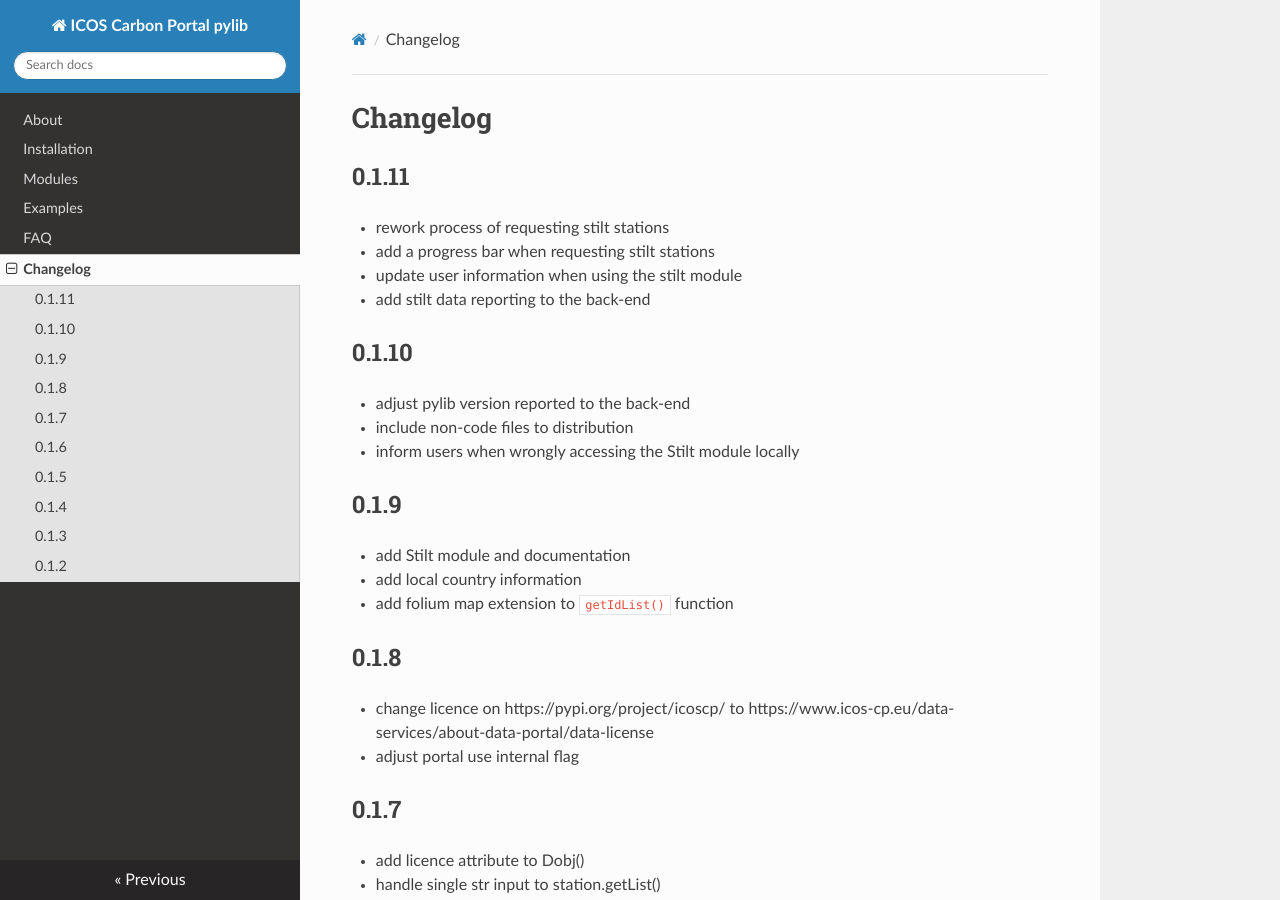
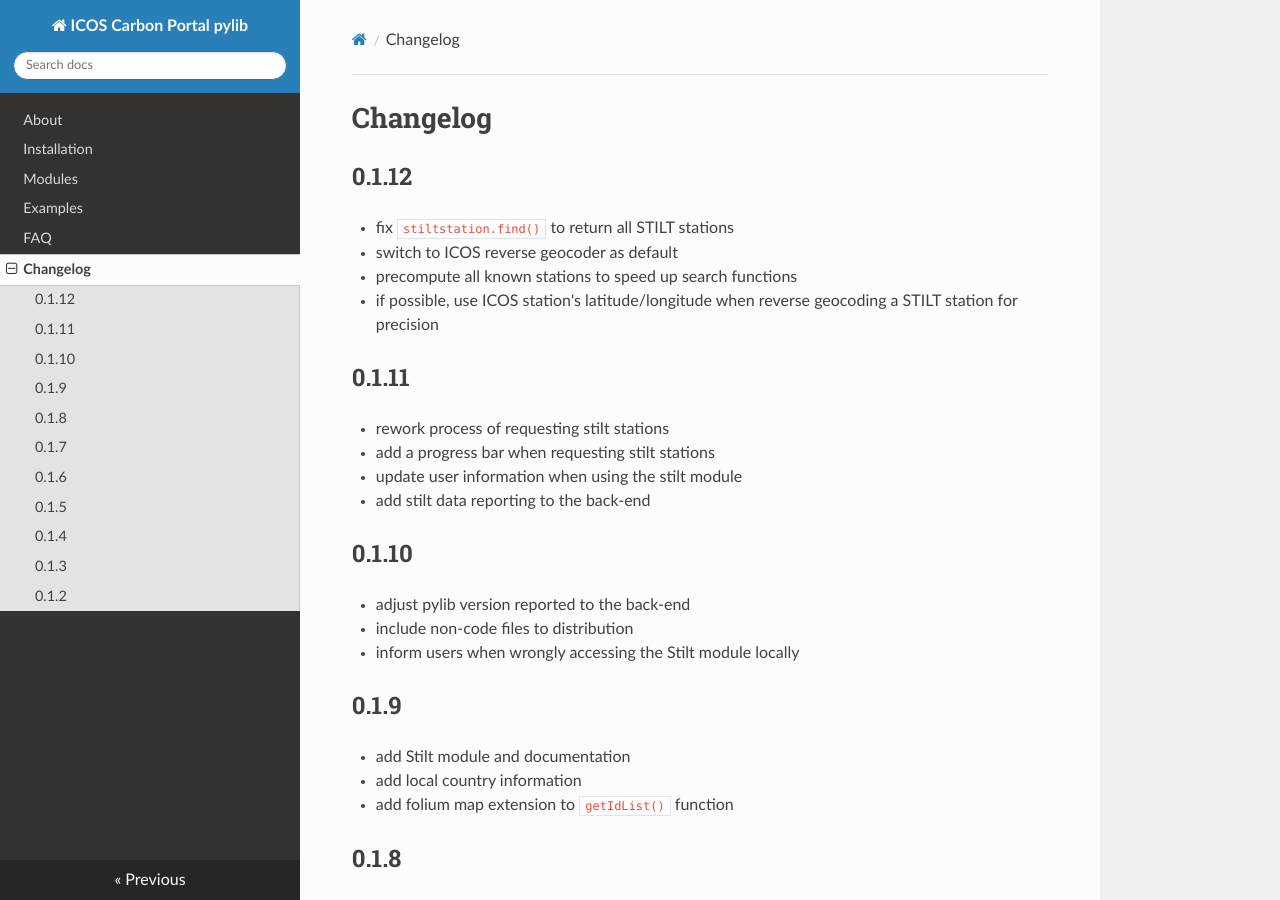
Before and after one commit to ICOS-Carbon-Portal/pylib, an MkDocs documentation site: the page built from docs/changelog.md, in a window 1280 px wide and 900 px high. Built offline with MkDocs 1.6.1, drawn with Linux system fonts in a browser that asks for light colours; nearby versions of some CDN libraries.

Commit message:
zz release 0.1.12
- Generate 0.1.12 distribution files.
- Update files to the new release version 0.1.12.

```diff
--- a/docs/changelog.md
+++ b/docs/changelog.md
@@ -1,11 +1,17 @@
 # Changelog
+
+## 0.1.12
+- fix `stiltstation.find()` to return all STILT stations
+- switch to ICOS reverse geocoder as default
+- precompute all known stations to speed up search functions
+- if possible, use ICOS station's latitude/longitude when reverse geocoding a STILT station for
+  precision
 
 ## 0.1.11
 - rework process of requesting stilt stations
 - add a progress bar when requesting stilt stations
 - update user information when using the stilt module
 - add stilt data reporting to the back-end
-
 
 ## 0.1.10
 - adjust pylib version reported to the back-end
--- a/icoscp/__init__.py
+++ b/icoscp/__init__.py
@@ -15,8 +15,8 @@
 
 __credits__     = "ICOS Carbon Portal"
 __license__     = ['Software: GPL-3.0','ICSO Data accessed with this library CC BY 4.0']
-__version__     = "0.1.11"
+__version__     = "0.1.12"
 __maintainer__  = "ICOS Carbon Portal, elaborated products team"
 __email__       = ['info@icos-cp.eu', 'claudio.donofrio@nateko.lu.se']
 __status__      = "stable"
-__date__        = "2021-11-16"
+__date__        = "2022-01-28"
--- a/setup.py
+++ b/setup.py
@@ -10,7 +10,7 @@ def readme():
 
 setuptools.setup(
     name='icoscp',
-    version='0.1.11',
+    version='0.1.12',
 	license='GPLv3+',
     author="Claudio D'Onofrio, Zois Zogopoulos, ICOS Carbon Portal",
     author_email='claudio.donofrio@nateko.lu.se, zois.zogopoulos@nateko.lu.se, info@icos-cp.eu',
```
Also changed, not shown: 3 other files.
